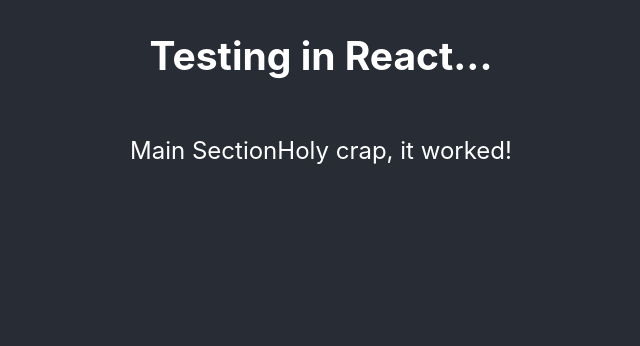
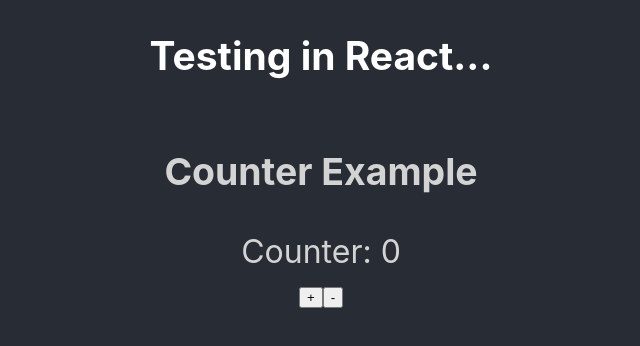
Before and after one commit to klienert/keith-cloud-demo, a React (Create React App) app: page / in a window 1280 px wide. Shown: the top 346 px of the page, without its empty margins (319-959 px from the left). Built offline with nearby package versions, Linux system fonts and the light colour scheme.

Commit message:
added a basic counter

```diff
--- a/src/App.css
+++ b/src/App.css
@@ -11,9 +11,18 @@
   color: white;
 }
 
-.App-main {
-  display: flex;
-  justify-content: center;
-  color: white;
-  font-size: 1.5em;
+.App-counter {
+  color: lightgray;
+  font-size: 2em;
 }
+
+.counter {
+  margin: 0;
+  padding: 0;
+  font-size: 1em;
+}
+
+.counter-btns {
+  margin: 0;
+  padding: 0;
+}
--- a/src/App.js
+++ b/src/App.js
@@ -1,16 +1,30 @@
 import './App.css';
+import { useState } from 'react';
+function App() {
 
-function App() {
+  const [counter, setCounter] = useState(0);
+
+  const increment = () => {
+    setCounter(counter + 1);
+  }
+
+  const decrement = () => {
+    setCounter(counter - 1);
+  }
+
   return (
     <div className="App">
       <header className="App-header">
         <h2>Testing in React...</h2>
       </header>
-      <main className="App-main">
-        <p>Main Section</p>
-        <p>Holy crap, it worked!</p>
-
-      </main>
+      <div className='App-counter'>
+        <h3>Counter Example</h3>
+        <p className='counter'>Counter: {counter} </p>
+        <p className='counter-btns'>
+          <button onClick={increment} type="button">+</button>
+          <button onClick={decrement} type="button">-</button>
+        </p>
+      </div>
 
     </div>
   );
```
